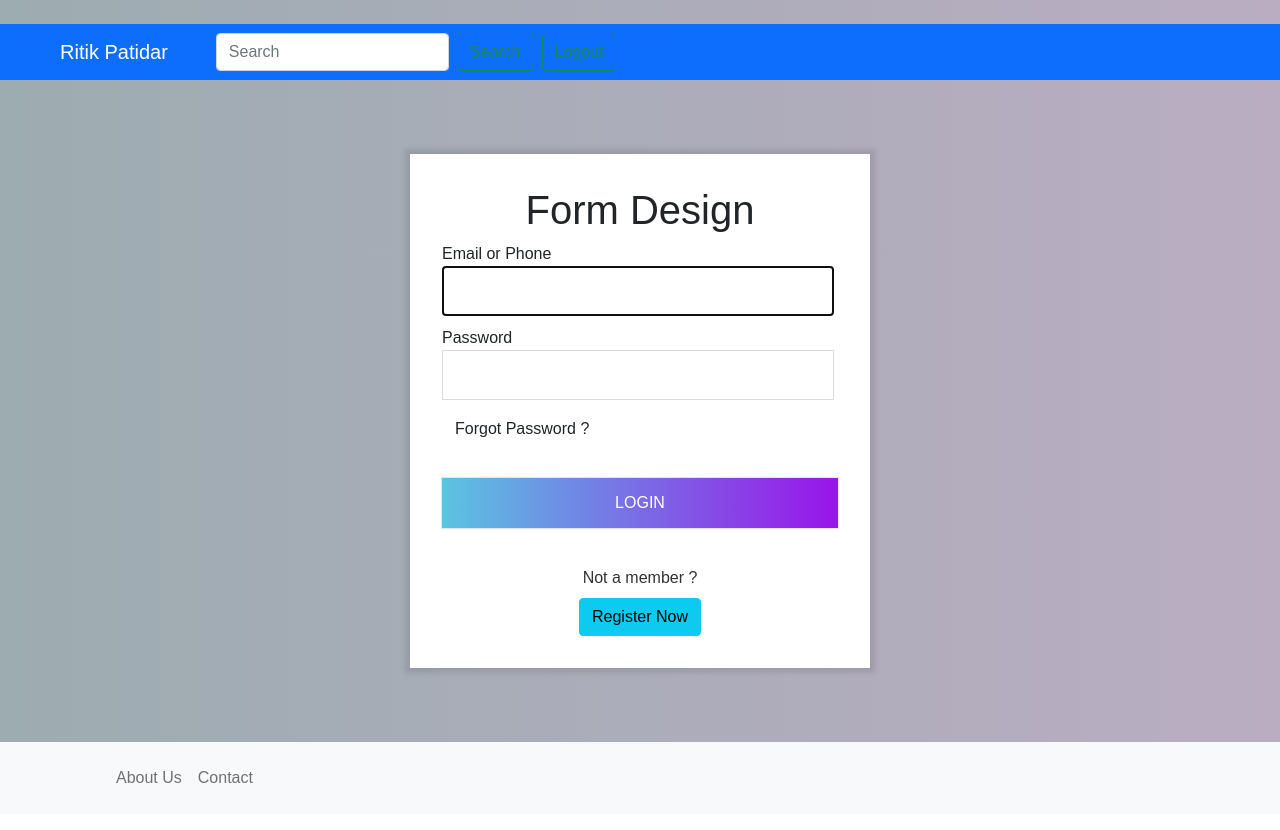
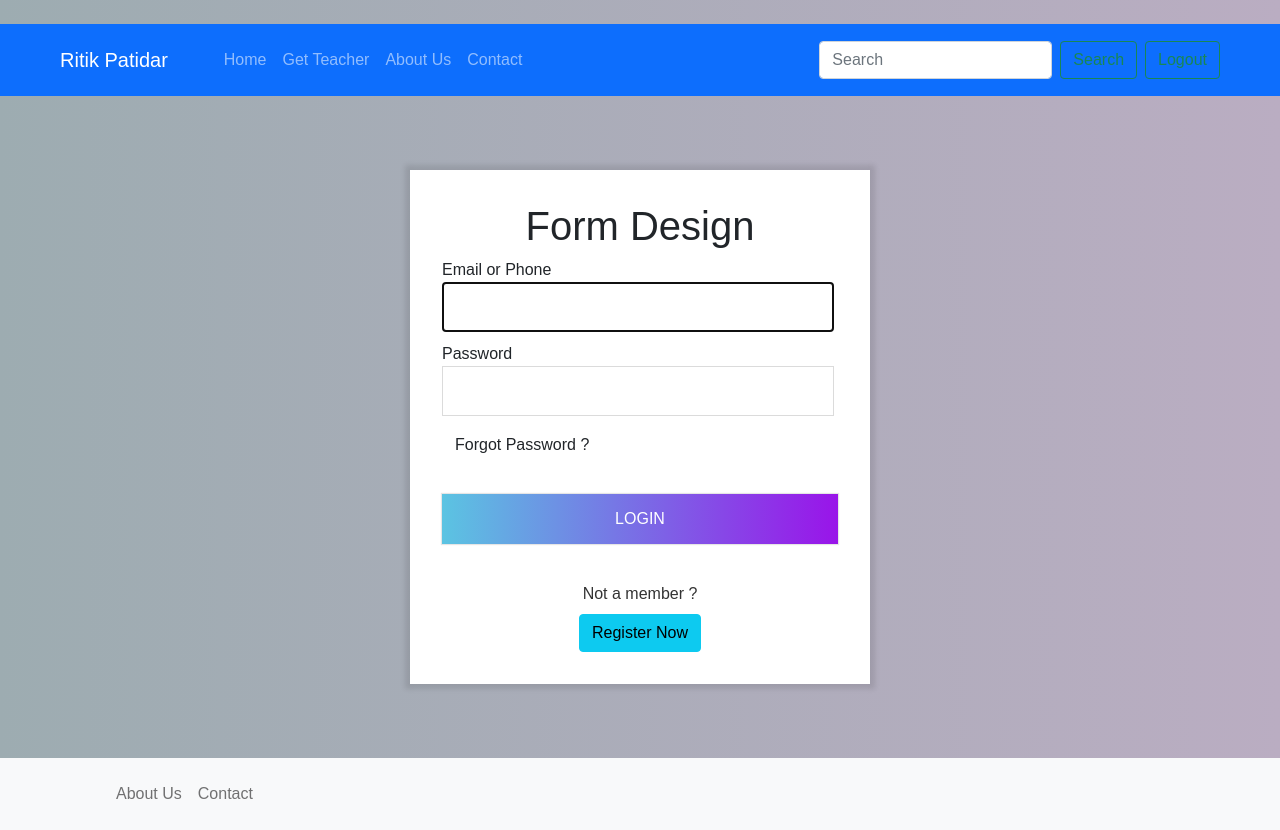
Before and after one commit to hritikpatidar/Component-enject, a React (Create React App) app: page / in a window 1280 px wide. Built offline with nearby package versions, Linux system fonts and the light colour scheme.

Commit message:
header solve

```diff
--- a/src/Component/Header.js
+++ b/src/Component/Header.js
@@ -23,7 +23,15 @@ export default function Header() {
             <span className="navbar-toggler-icon" />
           </button>
           <div className="collapse navbar-collapse" id="navbarSupportedContent">
+            <Navbar className="navbar-nav me-auto mb-2 mb-lg-0">
+              <Nav className="nav-item">
+                <Link className="nav-link " to="/"  >Home</Link>
+                <Link to="/get_teacher" className='nav-link'>Get Teacher</Link>
+                <Link to="/register" className='nav-link'>About Us</Link>
+                <Link to="/register" className='nav-link'>Contact</Link>
+              </Nav>
 
+            </Navbar>
             <form className="d-flex">
               <input className="form-control me-2" type="search" placeholder="Search" aria-label="Search" />
               <button className="btn btn-outline-success" type="button">Search</button>
```
